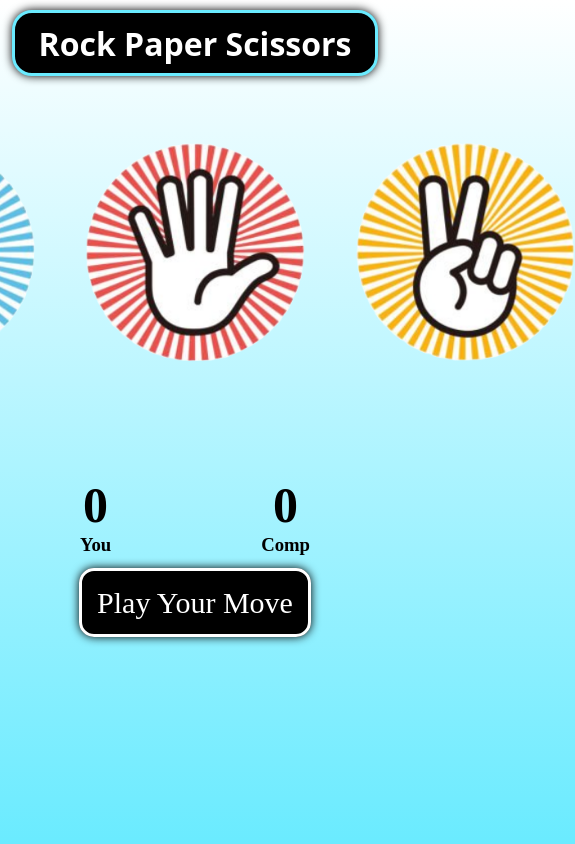
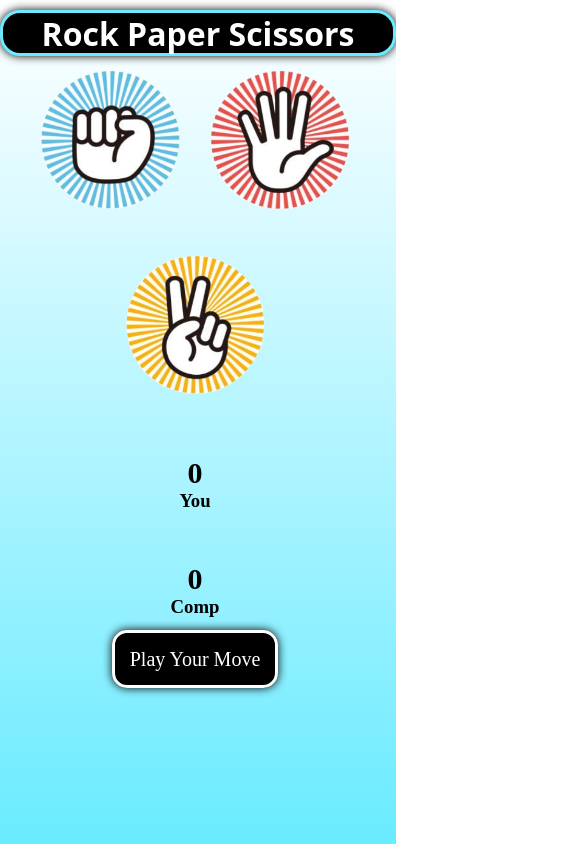
Before and after one commit to Ayan-devv/Rock-Paper-and-Scissors-Game, a plain HTML site: page index.html in a window 390 px wide. Shown: the whole page, 575 px wide, since content can reach past the window. Drawn offline with Linux system fonts and the light colour scheme.

Commit message:
Final Project

```diff
--- a/style.css
+++ b/style.css
@@ -77,3 +77,38 @@ img {
     margin-top: 30px;
 
 }
+/* Mobile-specific styles (max-width: 768px) */
+@media only screen and (max-width: 768px) {
+    /* Your mobile-specific styles here */
+  }
+
+  @media only screen and (max-width: 768px) {
+    .nav {
+      width: 100%; /* Make the nav bar full-width */
+      height: 40px; /* Reduce the height */
+    }
+    .nav-parent {
+      flex-direction: column; /* Stack the nav elements vertically */
+    }
+    .choices {
+      flex-wrap: wrap; /* Allow choices to wrap to the next line */
+      gap: 20px; /* Reduce the gap between choices */
+    }
+    .choice {
+      height: 150px; /* Reduce the size of each choice */
+      width: 150px;
+    }
+    img {
+      height: 140px; /* Reduce the size of the images */
+    }
+    .user-scoreboard {
+      flex-direction: column; /* Stack the scoreboard elements vertically */
+      gap: 50px; /* Reduce the gap between scoreboard elements */
+    }
+    #user-score, #comp-score {
+      font-size: 30px; /* Reduce the font size of the scores */
+    }
+    #msg {
+      font-size: 20px; /* Reduce the font size of the message */
+    }
+  }
```
